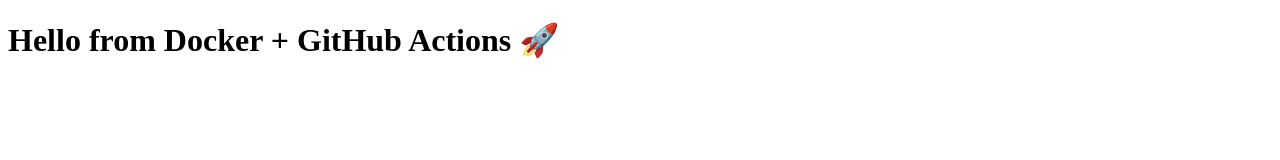
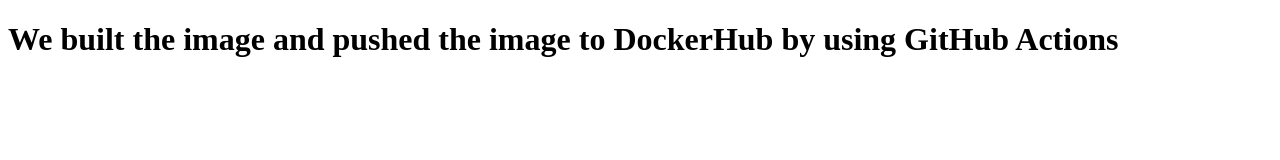
Before and after one commit to srihari-kodati/actions-1, a plain HTML site: page index.html in a window 1280 px wide. Drawn offline with Linux system fonts and the light colour scheme.

Commit message:
changes done

```diff
--- a/index.html
+++ b/index.html
@@ -4,6 +4,6 @@
   <title>My Docker Page</title>
 </head>
 <body>
-  <h1>Hello from Docker + GitHub Actions 🚀</h1>
+  <h1>We built the image and pushed the image to DockerHub by using GitHub Actions </h1>
 </body>
 </html>
```
Also changed, not shown: 1 other file.
